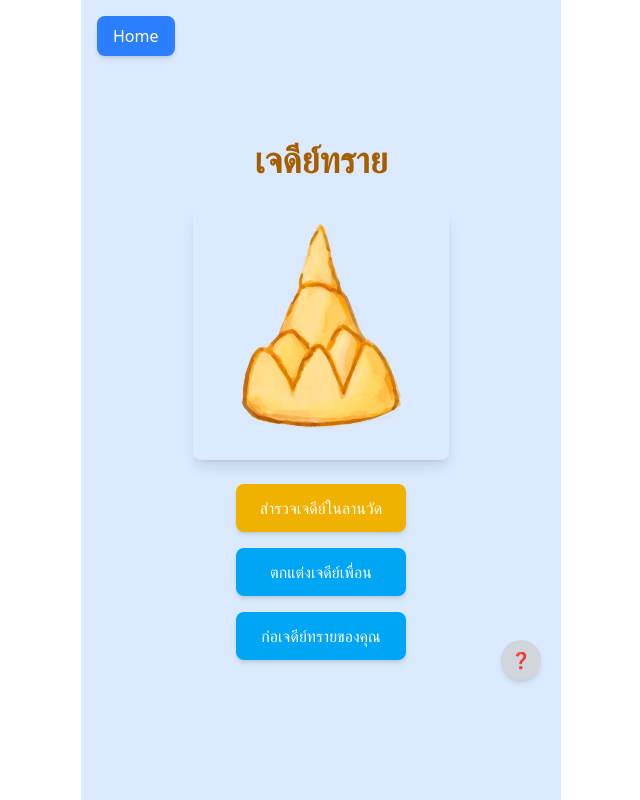
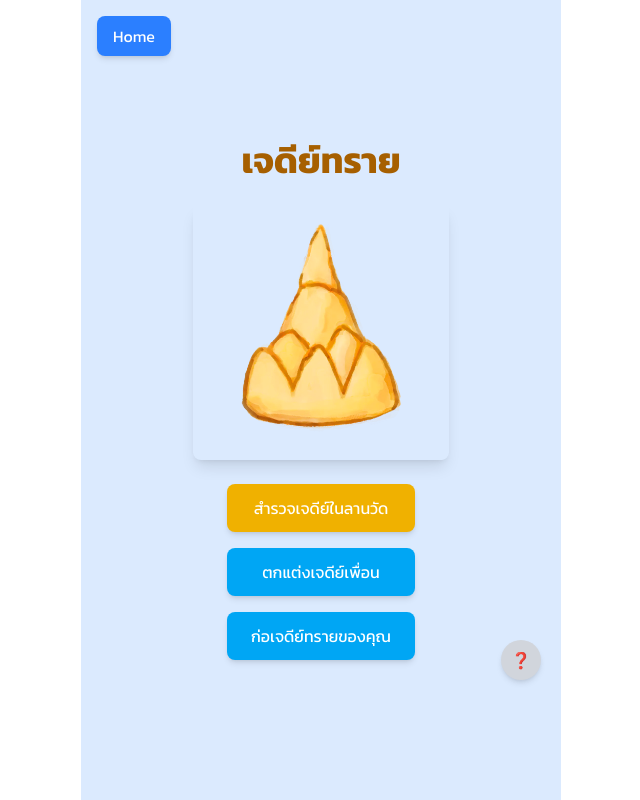
Before and after one commit to neennera/sandcastle, a SvelteKit app: page / in a window 1280 px wide. Shown: the whole page, without its empty margins (319-959 px from the left). Built offline with nearby package versions, Linux system fonts and the light colour scheme.

Commit message:
add: kanit font

```diff
--- a/src/app.css
+++ b/src/app.css
@@ -1 +1,5 @@
+@import url('https://fonts.googleapis.com/css2?family=Kanit:ital,wght@0,100;0,200;0,300;0,400;0,500;0,600;0,700;0,800;0,900;1,100;1,200;1,300;1,400;1,500;1,600;1,700;1,800;1,900&display=swap');
 @import 'tailwindcss';
+@theme {
+    --font-thai: "Kanit", "serif";
+}
--- a/src/routes/+layout.svelte
+++ b/src/routes/+layout.svelte
@@ -3,7 +3,7 @@
 </script>
 
 <div
-	class="rela relative mx-auto flex min-h-screen w-full flex-col items-center bg-blue-100 sm:max-w-120"
+	class=" font-thai relative mx-auto flex min-h-screen w-full flex-col items-center bg-blue-100 sm:max-w-120"
 >
 	<a
 		href="/"
```
